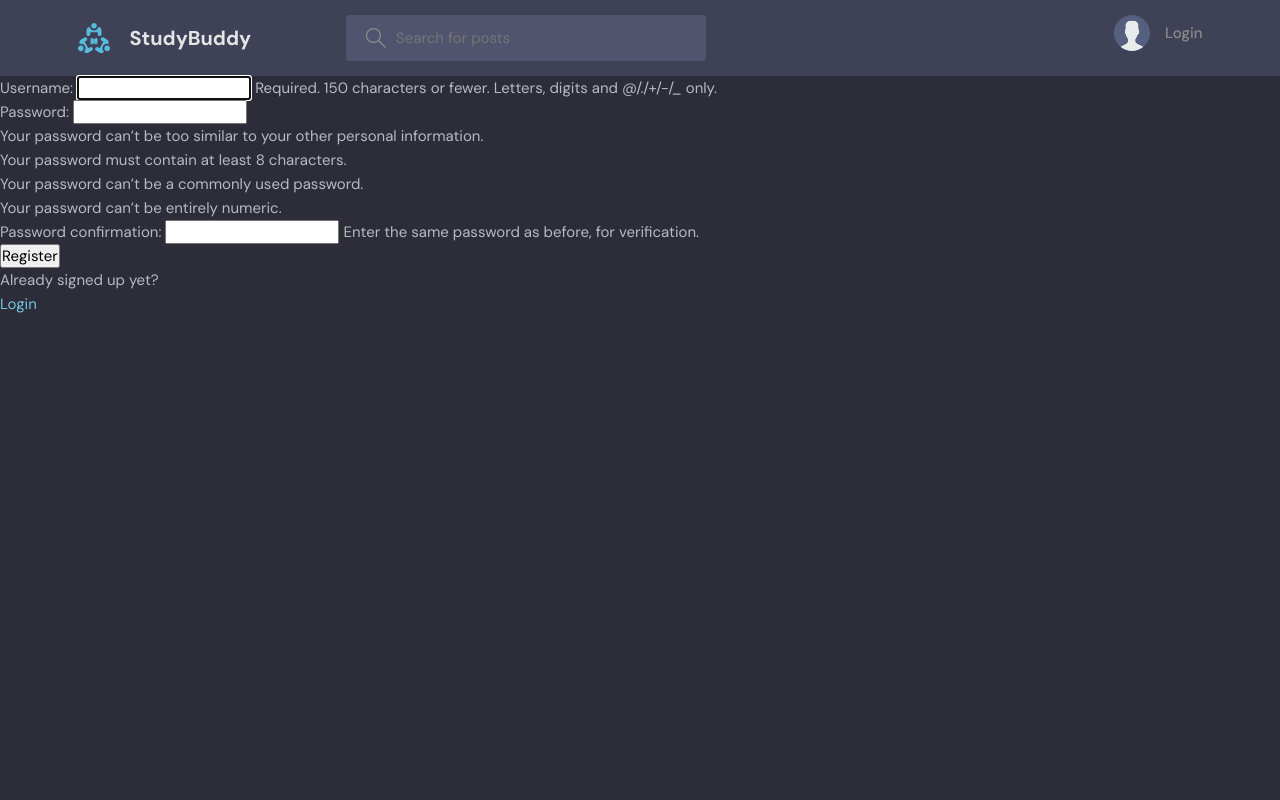
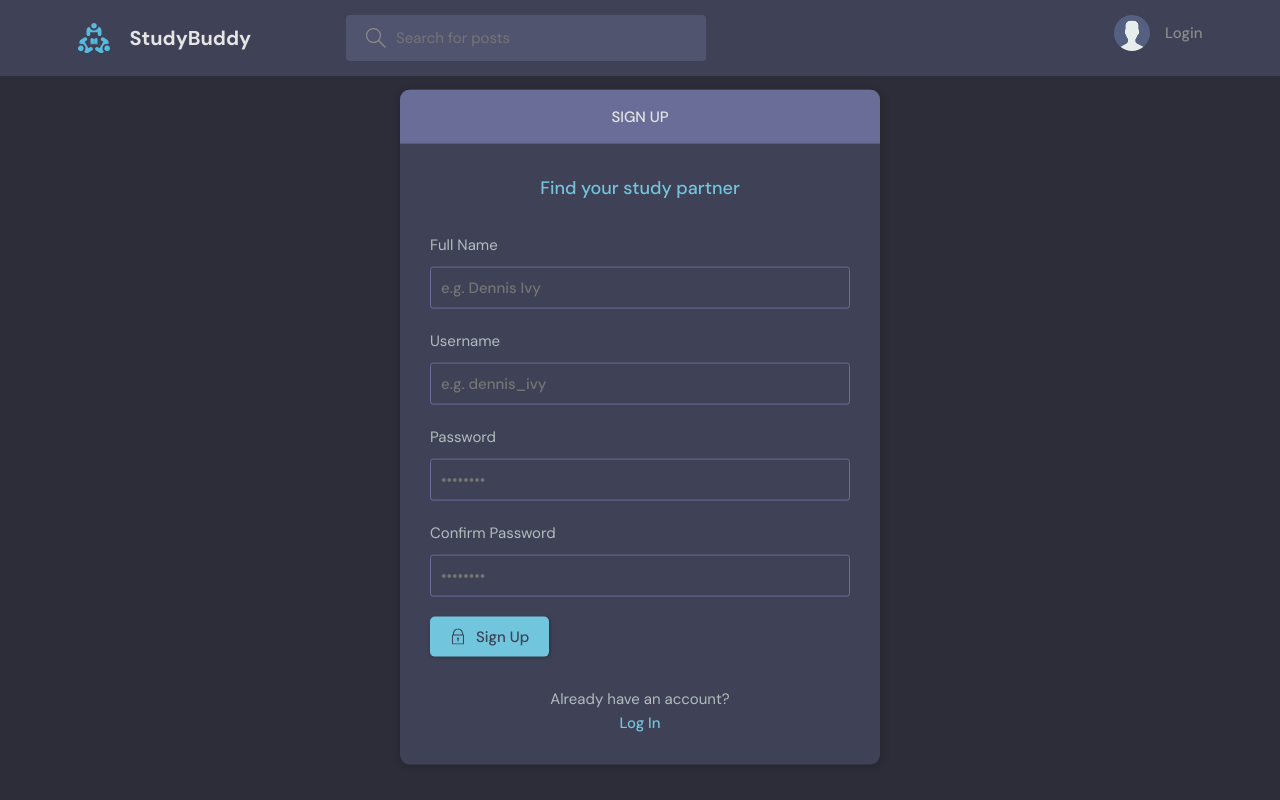
Before and after one commit to markpackham/DjangoDiscordClone, a Django app: page /register/ in a window 1280 px wide. Run offline with Django 3.2, Linux system fonts and the light colour scheme.

Commit message:
change register form
https://youtu.be/PtQiiknWUcI?t=19990

```diff
--- a/studybud/base/templates/base/login_register.html
+++ b/studybud/base/templates/base/login_register.html
@@ -1,37 +1,110 @@
 {% extends 'main.html' %}
 
 {% block content %}
+<main class="auth layout">
 
+    {% if page == 'login' %}
+    <div class="container">
+        <div class="layout__box">
+            <div class="layout__boxHeader">
+                <div class="layout__boxTitle">
+                    <h3>Login</h3>
+                </div>
+            </div>
+            <div class="layout__body">
+                <h2 class="auth__tagline">Find your study partner</h2>
 
-{% if page == 'login' %}
-<div>
-    <form method="POST" action="">
-        {% csrf_token %}
+                <form class="form" action="" method="POST">
+                    {% csrf_token %}
+                    <div class="form__group form__group">
+                        <label for="room_name">Username</label>
+                        <input id="username" name="username" type="text" placeholder="e.g. dennis_ivy" />
+                    </div>
+                    <div class="form__group">
+                        <label for="password">Password</label>
+                        <input id="password" name="password" type="password"
+                            placeholder="&bull;&bull;&bull;&bull;&bull;&bull;&bull;&bull;" />
+                    </div>
 
-        <label>Username:</label>
-        <input type="text" name="username" placeholder="Enter Username" />
+                    <button class="btn btn--main" type="submit">
+                        <svg version="1.1" xmlns="http://www.w3.org/2000/svg" width="32" height="32"
+                            viewBox="0 0 32 32">
+                            <title>lock</title>
+                            <path
+                                d="M27 12h-1v-2c0-5.514-4.486-10-10-10s-10 4.486-10 10v2h-1c-0.553 0-1 0.447-1 1v18c0 0.553 0.447 1 1 1h22c0.553 0 1-0.447 1-1v-18c0-0.553-0.447-1-1-1zM8 10c0-4.411 3.589-8 8-8s8 3.589 8 8v2h-16v-2zM26 30h-20v-16h20v16z">
+                            </path>
+                            <path
+                                d="M15 21.694v4.306h2v-4.306c0.587-0.348 1-0.961 1-1.694 0-1.105-0.895-2-2-2s-2 0.895-2 2c0 0.732 0.413 1.345 1 1.694z">
+                            </path>
+                        </svg>
 
-        <label>Password:</label>
-        <input type="password" name="password" placeholder="Enter Password" />
+                        Login
+                    </button>
+                </form>
 
-        <input type="submit" value="Login" />
-    </form>
+                <div class="auth__action">
+                    <p>Haven't signed up yet?</p>
+                    <a href="{% url 'register' %}" class="btn btn--link">Sign Up</a>
+                </div>
+            </div>
+        </div>
+    </div>
+    {% else %}
+    <div class="container">
+        <div class="layout__box">
+            <div class="layout__boxHeader">
+                <div class="layout__boxTitle">
+                    <h3>Sign up</h3>
+                </div>
+            </div>
+            <div class="layout__body">
+                <h2 class="auth__tagline">Find your study partner</h2>
 
-    <p>havent signed up yet?</p>
-    <a href="{% url 'register' %}">Sign up</a>
-</div>
+                <form class="form" action="#">
+                    <div class="form__group form__group">
+                        <label for="fullname">Full Name</label>
+                        <input id="fullname" name="fullname" type="text" placeholder="e.g. Dennis Ivy" />
+                    </div>
+                    <div class="form__group form__group">
+                        <label for="room_name">Username</label>
+                        <input id="username" name="username" type="text" placeholder="e.g. dennis_ivy" />
+                    </div>
+                    <div class="form__group">
+                        <label for="password">Password</label>
+                        <input id="password" name="password" type="password"
+                            placeholder="&bull;&bull;&bull;&bull;&bull;&bull;&bull;&bull;" />
+                    </div>
 
-{% else %}
+                    <div class="form__group">
+                        <label for="confirm_password">Confirm Password</label>
+                        <input id="confirm_password" name="confirm_password" type="password"
+                            placeholder="&bull;&bull;&bull;&bull;&bull;&bull;&bull;&bull;" />
+                    </div>
 
-<div>
-    <form method="POST" action="">
-        {% csrf_token %}
-        {{form.as_p}}
-        <input type="submit" value="Register" />
-    </form>
-    <p>Already signed up yet?</p>
-    <a href="{% url 'login' %}">Login</a>
-</div>
-{% endif %}
+                    <button class="btn btn--main" type="submit">
+                        <svg version="1.1" xmlns="http://www.w3.org/2000/svg" width="32" height="32"
+                            viewBox="0 0 32 32">
+                            <title>lock</title>
+                            <path
+                                d="M27 12h-1v-2c0-5.514-4.486-10-10-10s-10 4.486-10 10v2h-1c-0.553 0-1 0.447-1 1v18c0 0.553 0.447 1 1 1h22c0.553 0 1-0.447 1-1v-18c0-0.553-0.447-1-1-1zM8 10c0-4.411 3.589-8 8-8s8 3.589 8 8v2h-16v-2zM26 30h-20v-16h20v16z">
+                            </path>
+                            <path
+                                d="M15 21.694v4.306h2v-4.306c0.587-0.348 1-0.961 1-1.694 0-1.105-0.895-2-2-2s-2 0.895-2 2c0 0.732 0.413 1.345 1 1.694z">
+                            </path>
+                        </svg>
+
+                        Sign Up
+                    </button>
+                </form>
+
+                <div class="auth__action">
+                    <p>Already have an account?</p>
+                    <a href="{% url 'login' %}" class="btn btn--link">Log In</a>
+                </div>
+            </div>
+        </div>
+    </div>
+    {% endif %}
+</main>
 
 {% endblock content %}
```
Also changed, not shown: studybud/base/templates/base/old_login_register.html (added, +37 -0 lines).
